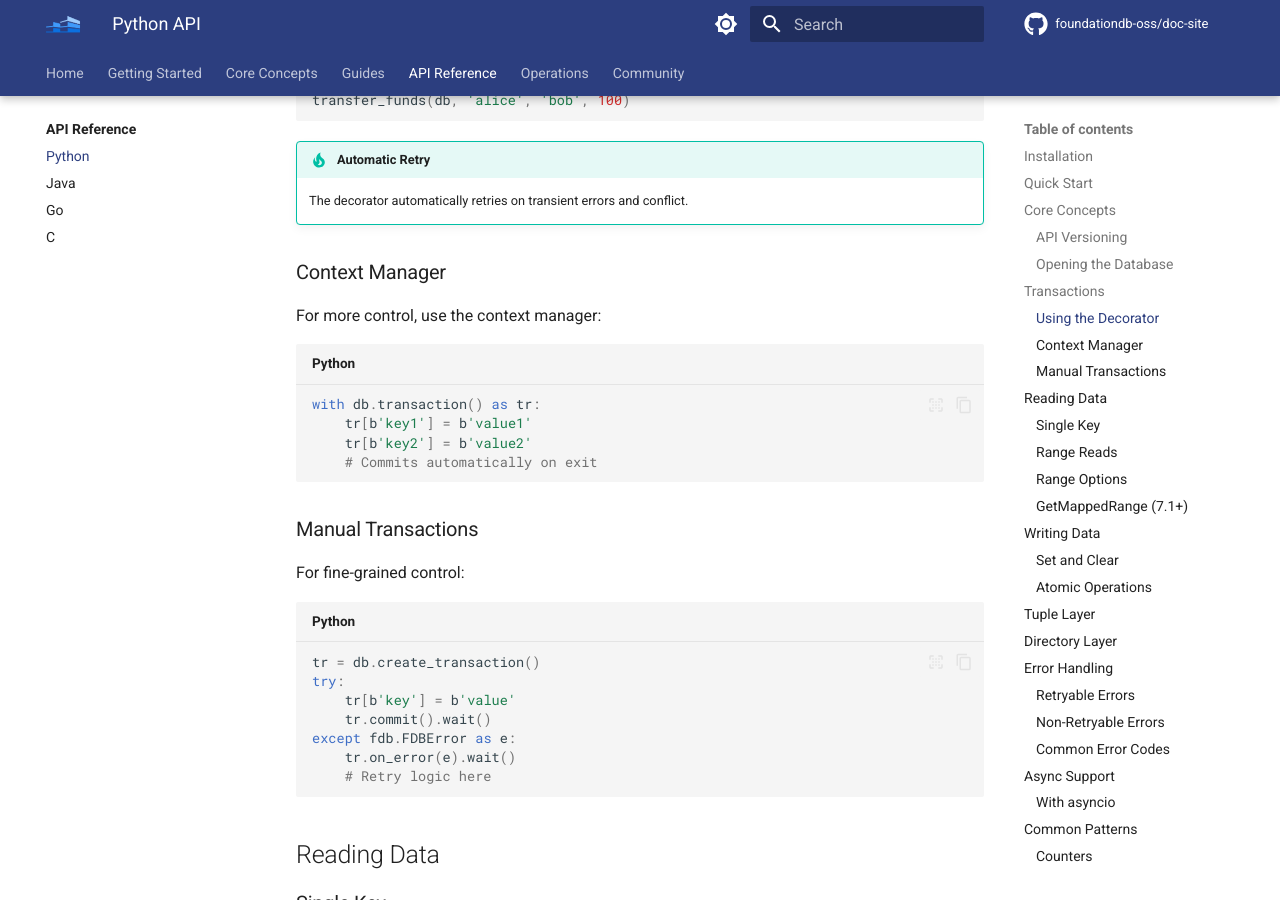
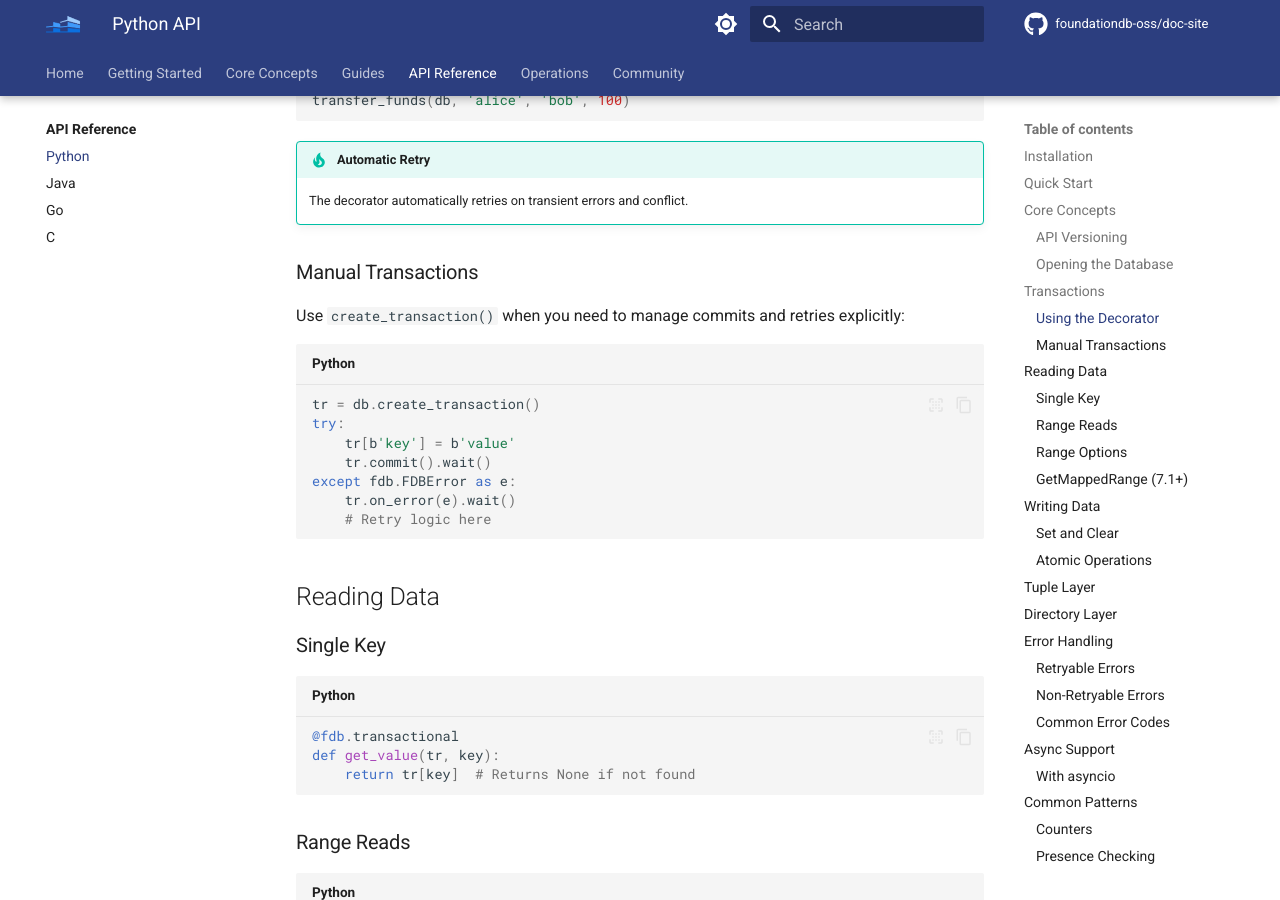
Before and after one commit to foundationdb-oss/doc-site, an MkDocs documentation site: the page built from docs/api/python.md, in a window 1280 px wide and 900 px high, scrolled down 2418 px. Built offline with MkDocs 1.6.1 and Material for MkDocs 9.7.7, drawn with Linux system fonts in a browser that asks for light colours; comment, search, counter and statistics services are not loaded; the version menu is left out; some of the changed text lies outside the part shown.

Commit message:
docs: correct Python transaction and value examples

````diff
--- a/docs/api/python.md
+++ b/docs/api/python.md
@@ -5,7 +5,7 @@ description: FoundationDB Python client library reference
 
 # Python API
 
-The Python client provides a Pythonic interface to FoundationDB with decorators, context managers, and async support.
+The Python client provides a Pythonic interface to FoundationDB with decorators, explicit transactions, and async support.
 
 [:octicons-book-24: Official API Docs](https://apple.github.io/foundationdb/api-python.html){ .md-button }
 
@@ -107,20 +107,9 @@ transfer_funds(db, 'alice', 'bob', 100)
 !!! tip "Automatic Retry"
     The decorator automatically retries on transient errors and conflict.
 
-### Context Manager
-
-For more control, use the context manager:
-
-```python
-with db.transaction() as tr:
-    tr[b'key1'] = b'value1'
-    tr[b'key2'] = b'value2'
-    # Commits automatically on exit
-```
-
 ### Manual Transactions
 
-For fine-grained control:
+Use `create_transaction()` when you need to manage commits and retries explicitly:
 
 ```python
 tr = db.create_transaction()
@@ -377,10 +366,12 @@ def get_count(tr, counter_key):
 
 ### Presence Checking
 
+Transaction reads return a `Value` future. Use `present()` to distinguish a missing key from a stored value, including an empty byte string:
+
 ```python
 @fdb.transactional
 def exists(tr, key):
-    return tr[key] is not None
+    return tr[key].present()
 ```
 
 ### Pagination
````
Also changed, not shown: other parts of docs/api/python.md (+1 -1 lines), 1 other file.
